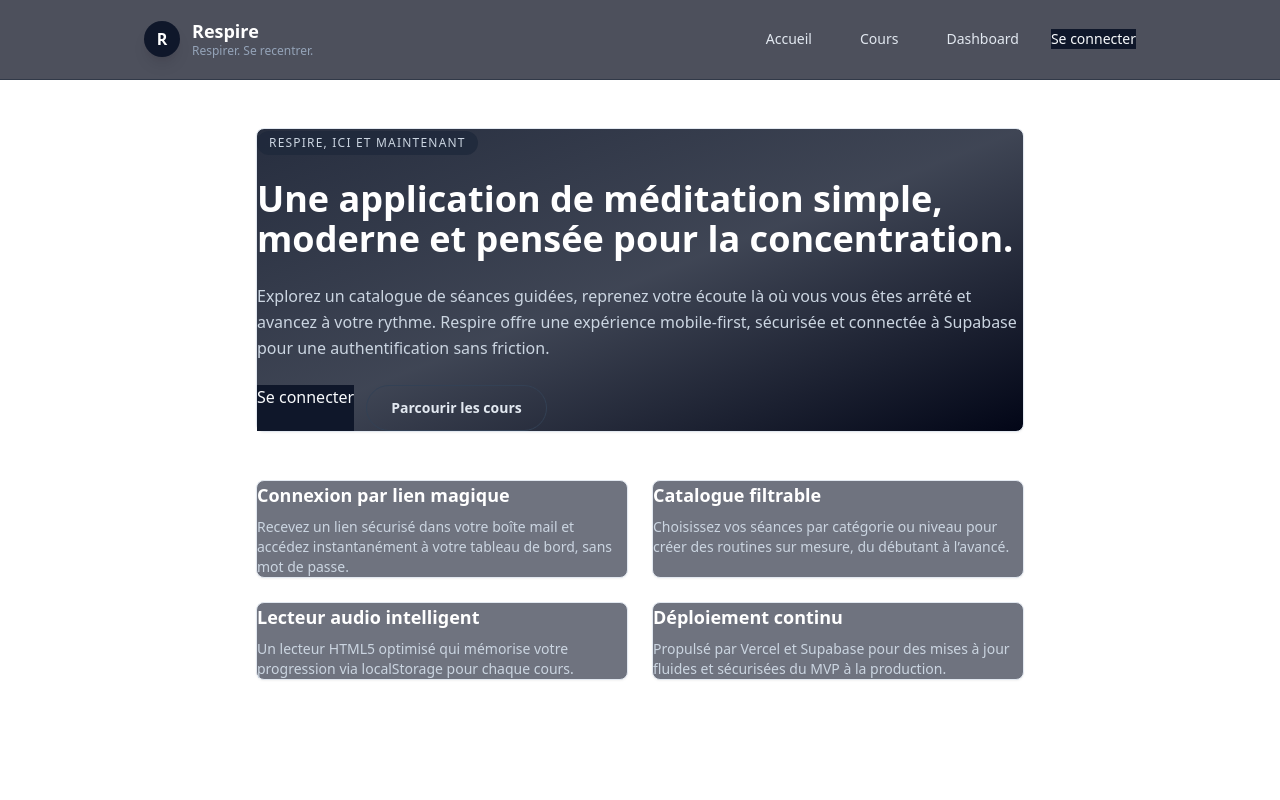
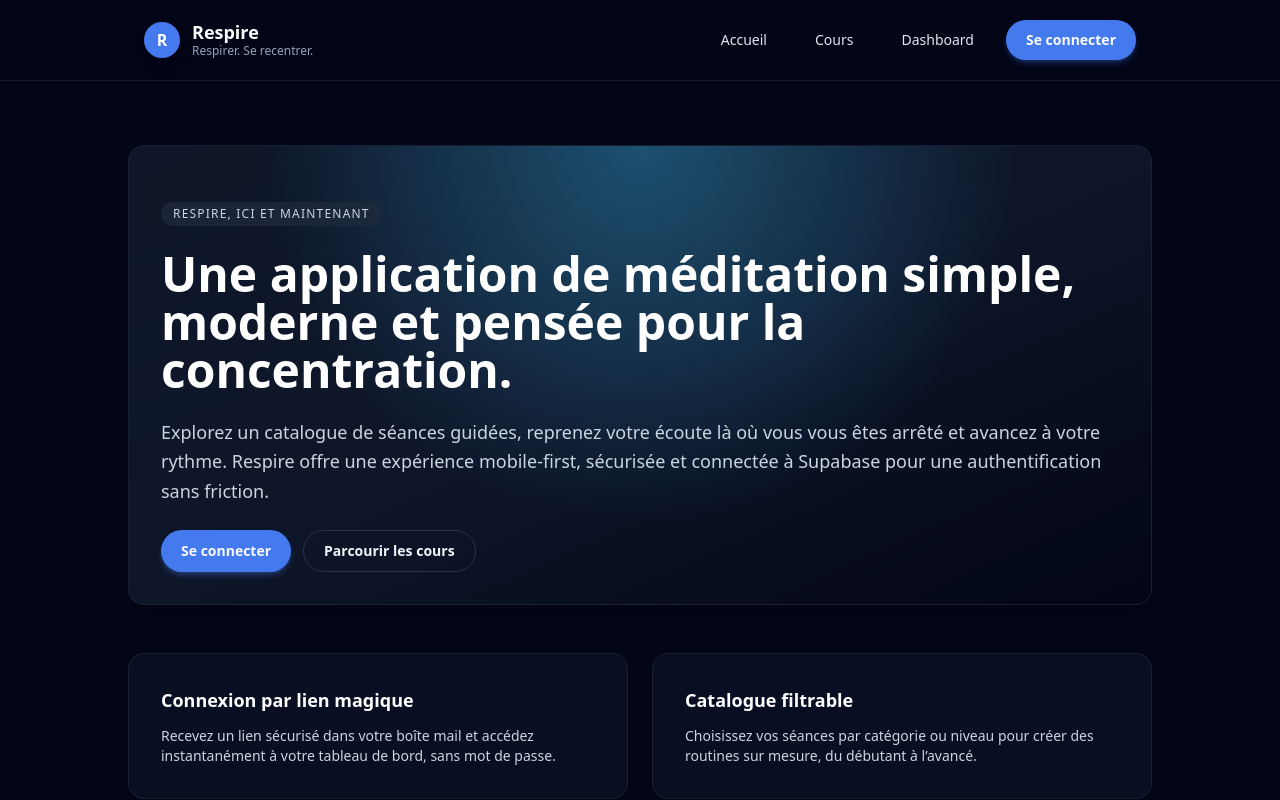
Before and after one commit to Sarpanim/respire, a Next.js app: page / in a window 1280 px wide. Shown: the top 800 px of the page. Built offline with nearby package versions, Linux system fonts and the light colour scheme; no server answers.

Commit message:
Revamp homepage theming and spacing

```diff
--- a/app/admin/page.tsx
+++ b/app/admin/page.tsx
@@ -25,7 +25,7 @@ export default async function AdminPage() {
         <p className="text-sm text-slate-300">
           Les fonctionnalités d’administration seront disponibles prochainement.
         </p>
-        <Link href="/" className="btn-primary w-fit">
+        <Link href="/" className="btn btn-primary w-fit">
           Retour à l’accueil
         </Link>
       </div>
--- a/app/globals.css
+++ b/app/globals.css
@@ -10,7 +10,7 @@
     --card-foreground: 222.2 84% 4.9%;
     --popover: 0 0% 100%;
     --popover-foreground: 222.2 84% 4.9%;
-    --primary: 222.2 47.4% 11.2%;
+    --primary: 221 83% 60%;
     --primary-foreground: 210 40% 98%;
     --secondary: 210 40% 96.1%;
     --secondary-foreground: 222.2 47.4% 11.2%;
@@ -22,7 +22,7 @@
     --destructive-foreground: 210 40% 98%;
     --border: 214.3 31.8% 91.4%;
     --input: 214.3 31.8% 91.4%;
-    --ring: 222.2 84% 4.9%;
+    --ring: 221 83% 60%;
     --radius: 0.5rem;
   }
 
@@ -33,7 +33,7 @@
     --card-foreground: 210 40% 98%;
     --popover: 222.2 84% 4.9%;
     --popover-foreground: 210 40% 98%;
-    --primary: 210 40% 98%;
+    --primary: 221 83% 60%;
     --primary-foreground: 222.2 47.4% 11.2%;
     --secondary: 217.2 32.6% 17.5%;
     --secondary-foreground: 210 40% 98%;
@@ -45,7 +45,7 @@
     --destructive-foreground: 210 40% 98%;
     --border: 217.2 32.6% 17.5%;
     --input: 217.2 32.6% 17.5%;
-    --ring: 212.7 26.8% 83.9%;
+    --ring: 221 83% 60%;
   }
 }
 
@@ -60,10 +60,10 @@
 
 @layer components {
   .btn {
-    @apply inline-flex items-center justify-center rounded-md text-sm font-medium ring-offset-background transition-colors focus-visible:outline-none focus-visible:ring-2 focus-visible:ring-ring focus-visible:ring-offset-2 disabled:pointer-events-none disabled:opacity-50;
+    @apply inline-flex items-center justify-center rounded-full px-5 py-2.5 text-sm font-semibold ring-offset-background transition-colors focus-visible:outline-none focus-visible:ring-2 focus-visible:ring-ring focus-visible:ring-offset-2 disabled:pointer-events-none disabled:opacity-50;
   }
   .btn-primary {
-    @apply bg-primary text-primary-foreground hover:bg-primary/90;
+    @apply bg-primary text-primary-foreground shadow-md shadow-primary/30 hover:bg-primary/90;
   }
   .btn-secondary {
     @apply bg-secondary text-secondary-foreground hover:bg-secondary/80;
@@ -79,7 +79,8 @@
   }
 
   .card {
-    @apply rounded-lg border bg-card text-card-foreground shadow-sm;
+    @apply rounded-2xl border border-slate-800/70 bg-slate-900/70 text-slate-200 shadow-lg shadow-black/20 backdrop-blur;
+    @apply p-6 sm:p-8;
   }
   .card-blurred {
     @apply backdrop-blur;
--- a/app/layout.tsx
+++ b/app/layout.tsx
@@ -29,10 +29,10 @@ export default async function RootLayout({
 
   return (
     <html lang="fr" suppressHydrationWarning>
-      <body className="min-h-screen bg-background font-sans antialiased">
+      <body className="min-h-screen bg-slate-950 font-sans text-slate-100 antialiased">
         <ThemeProvider>
           <Header session={session} />
-          <main className="mx-auto w-full max-w-5xl px-4 pb-20 pt-8 sm:pt-12">{children}</main>
+          <main className="mx-auto w-full max-w-6xl px-4 pb-24 pt-12 sm:pt-16">{children}</main>
         </ThemeProvider>
       </body>
     </html>
--- a/app/page.tsx
+++ b/app/page.tsx
@@ -2,26 +2,27 @@ import Link from 'next/link';
 
 export default function HomePage() {
   return (
-    <section className="mx-auto flex max-w-3xl flex-col items-start gap-12">
-      <div className="card w-full space-y-6 bg-gradient-to-br from-slate-900/90 via-slate-900/80 to-slate-950">
+    <section className="mx-auto flex w-full max-w-5xl flex-col gap-12">
+      <div className="card relative w-full space-y-6 overflow-hidden bg-gradient-to-br from-slate-900/90 via-slate-900/80 to-slate-950">
+        <div className="pointer-events-none absolute inset-0 -z-10 bg-[radial-gradient(circle_at_top,_rgba(56,189,248,0.35),_transparent_55%)]" aria-hidden />
         <span className="inline-flex rounded-full bg-slate-800/80 px-3 py-1 text-xs uppercase tracking-widest text-slate-300">
           Respire, ici et maintenant
         </span>
-        <h1 className="text-3xl font-semibold text-white sm:text-4xl">
+        <h1 className="text-3xl font-semibold text-white sm:text-5xl">
           Une application de méditation simple, moderne et pensée pour la concentration.
         </h1>
-        <p className="text-base leading-relaxed text-slate-300">
+        <p className="text-lg leading-relaxed text-slate-300">
           Explorez un catalogue de séances guidées, reprenez votre écoute là où vous vous êtes arrêté et avancez à votre
           rythme. Respire offre une expérience mobile-first, sécurisée et connectée à Supabase pour une authentification sans
           friction.
         </p>
         <div className="flex flex-wrap gap-3">
-          <Link href="/login" className="btn-primary">
+          <Link href="/login" className="btn btn-primary">
             Se connecter
           </Link>
           <Link
             href="/courses"
-            className="rounded-full border border-slate-700 px-6 py-3 text-sm font-semibold text-slate-200 transition hover:border-slate-500 hover:text-white"
+            className="btn btn-ghost border border-slate-700/70 bg-transparent text-slate-100 hover:border-slate-500"
           >
             Parcourir les cours
           </Link>
@@ -50,9 +51,9 @@ export default function HomePage() {
               'Propulsé par Vercel et Supabase pour des mises à jour fluides et sécurisées du MVP à la production.',
           },
         ].map((feature) => (
-          <article key={feature.title} className="card bg-slate-900/60">
+          <article key={feature.title} className="card space-y-3 bg-slate-900/60">
             <h2 className="text-lg font-semibold text-white">{feature.title}</h2>
-            <p className="mt-2 text-sm text-slate-300">{feature.description}</p>
+            <p className="text-sm text-slate-300">{feature.description}</p>
           </article>
         ))}
       </div>
--- a/components/Header.tsx
+++ b/components/Header.tsx
@@ -39,13 +39,13 @@ export default function Header({ session }: { session: Session | null }) {
             <form action={signOut}>
               <button
                 type="submit"
-                className="rounded-full border border-slate-700 px-4 py-2 text-sm font-semibold text-slate-200 transition hover:border-slate-500 hover:text-white focus-visible:outline-none focus-visible:ring-2 focus-visible:ring-primary focus-visible:ring-offset-2 focus-visible:ring-offset-slate-950"
+                className="btn btn-ghost border border-slate-700/70 bg-transparent text-slate-100 hover:border-slate-500"
               >
                 Se déconnecter
               </button>
             </form>
           ) : (
-            <Link href="/login" className="btn-primary">
+            <Link href="/login" className="btn btn-primary">
               Se connecter
             </Link>
           )}
--- a/modules/shell/sections/Card.tsx
+++ b/modules/shell/sections/Card.tsx
@@ -17,9 +17,9 @@ const CARD_LAYOUT_CLASSNAMES: Record<SectionLayout, string> = {
 };
 
 const ACTION_VARIANT_CLASSNAMES: Record<SectionActionVariant, string> = {
-  primary: 'btn-primary',
+  primary: 'btn btn-primary',
   ghost:
-    'inline-flex items-center justify-center rounded-full border border-slate-700 px-6 py-3 text-sm font-semibold text-slate-200 transition hover:border-slate-500 hover:text-white',
+    'btn btn-ghost border border-slate-700 px-6 py-3 text-sm font-semibold text-slate-200 transition hover:border-slate-500 hover:text-white',
   link: 'inline-flex items-center text-sm font-semibold text-primary underline-offset-4 transition hover:text-primary-dark',
 };
 
--- a/modules/shell/sections/Hero.tsx
+++ b/modules/shell/sections/Hero.tsx
@@ -10,9 +10,9 @@ const SECTION_LAYOUT_CLASSNAMES: Record<SectionLayout, string> = {
 };
 
 const ACTION_VARIANT_CLASSNAMES: Record<SectionActionVariant, string> = {
-  primary: 'btn-primary',
+  primary: 'btn btn-primary',
   ghost:
-    'inline-flex items-center justify-center rounded-full border border-slate-700 px-6 py-3 text-sm font-semibold text-slate-200 transition hover:border-slate-500 hover:text-white',
+    'btn btn-ghost border border-slate-700 px-6 py-3 text-sm font-semibold text-slate-200 transition hover:border-slate-500 hover:text-white',
   link: 'inline-flex items-center text-sm font-semibold text-primary underline-offset-4 transition hover:text-primary-dark',
 };
 
```
